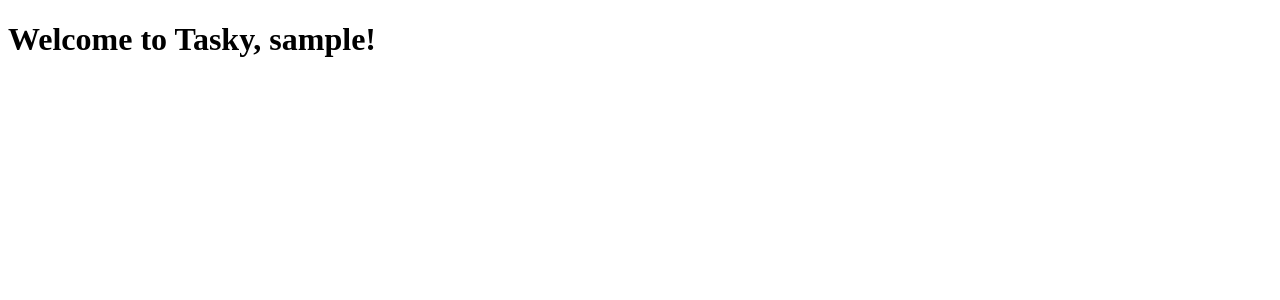
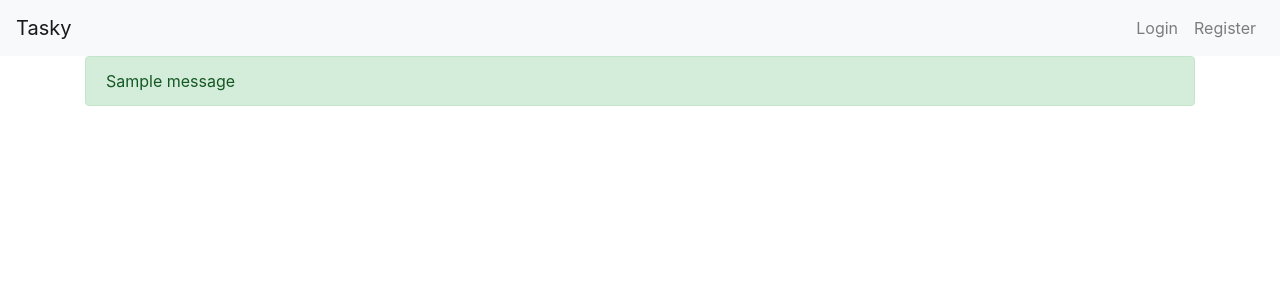
Before and after one commit to gabrie-lhilarion/Tasky, a Flask app: template app/templates/main/index.html in a window 1280 px wide. Shown: the top 300 px of the page. Run offline with Flask 3, Linux system fonts and the light colour scheme; the template is opened without the code that fills it: most values are stand-ins (such as "Sample title", 1, 10 or a date in 2020); one stand-in notice (Sample message) is shown; some libraries are stand-ins or nearby versions.

Commit message:
Display username on homepage

```diff
--- a/app/models.py
+++ b/app/models.py
@@ -5,6 +5,7 @@
 """
 
 from . import db
+from datetime import datetime  # Import datetime module
 
 class User(db.Model):
     """
@@ -39,6 +40,7 @@
     """
     id = db.Column(db.Integer, primary_key=True)
     activity = db.Column(db.Text, nullable=True)
+    create_date = db.Column(db.DateTime, default=datetime.utcnow)
     due_date = db.Column(db.DateTime, nullable=True)
     status = db.Column(db.String(50), nullable=False, default='pending')
     user_id = db.Column(db.Integer, db.ForeignKey('user.id'), nullable=False)
@@ -58,6 +60,7 @@
     id = db.Column(db.Integer, primary_key=True)
     title = db.Column(db.String(100), nullable=False)
     description = db.Column(db.Text, nullable=False)
+    create_date = db.Column(db.DateTime, default=datetime.utcnow)
     deadline = db.Column(db.DateTime, nullable=True)
     status = db.Column(db.String(50), nullable=False, default='pending')
     tasks = db.relationship('Task', backref='project', lazy=True)
--- a/app/templates/main/index.html
+++ b/app/templates/main/index.html
@@ -3,9 +3,47 @@
 <head>
     <meta charset="UTF-8">
     <meta name="viewport" content="width=device-width, initial-scale=1.0">
-    <title>Tasky</title>
+    <title>{% block title %}Tasky{% endblock %}</title>
+    <link rel="stylesheet" href="https://stackpath.bootstrapcdn.com/bootstrap/4.3.1/css/bootstrap.min.css">
 </head>
 <body>
-    <h1>Welcome to Tasky, {{ username }}!</h1>
+    <nav class="navbar navbar-expand-lg navbar-light bg-light">
+        <a class="navbar-brand" href="{{ url_for('main.index') }}">Tasky</a>
+        <div class="collapse navbar-collapse">
+            <ul class="navbar-nav ml-auto">
+                {% if current_user.is_authenticated %}
+                    <li class="nav-item">
+                        <a class="nav-link">
+                            <svg xmlns="http://www.w3.org/2000/svg" width="16" height="16" fill="currentColor" class="bi bi-person-circle" viewBox="0 0 16 16">
+                            <path d="M11 6a3 3 0 1 1-6 0 3 3 0 0 1 6 0"/>
+                            <path fill-rule="evenodd" d="M0 8a8 8 0 1 1 16 0A8 8 0 0 1 0 8m8-7a7 7 0 0 0-5.468 11.37C3.242 11.226 4.805 10 8 10s4.757 1.225 5.468 2.37A7 7 0 0 0 8 1"/>
+                            </svg>
+                            {{current_user.username}}
+                        </a>
+                    </li>
+                    <li class="nav-item">
+                        <a class="nav-link" href="{{ url_for('auth.logout') }}">Logout</a>
+                    </li>
+                {% else %}
+                    <li class="nav-item">
+                        <a class="nav-link" href="{{ url_for('auth.login') }}">Login</a>
+                    </li>
+                    <li class="nav-item">
+                        <a class="nav-link" href="{{ url_for('auth.register') }}">Register</a>
+                    </li>
+                {% endif %}
+            </ul>
+        </div>
+    </nav>
+    <div class="container">
+        {% with messages = get_flashed_messages(with_categories=true) %}
+            {% if messages %}
+                {% for category, message in messages %}
+                    <div class="alert alert-{{ category }}">{{ message }}</div>
+                {% endfor %}
+            {% endif %}
+        {% endwith %}
+        {% block content %}{% endblock %}
+    </div>
 </body>
 </html>
```
Also changed, not shown: migrations/versions/0cf52bce9ace_add_create_date_to_projects_and_tasks_.py (added, +38 -0 lines).
